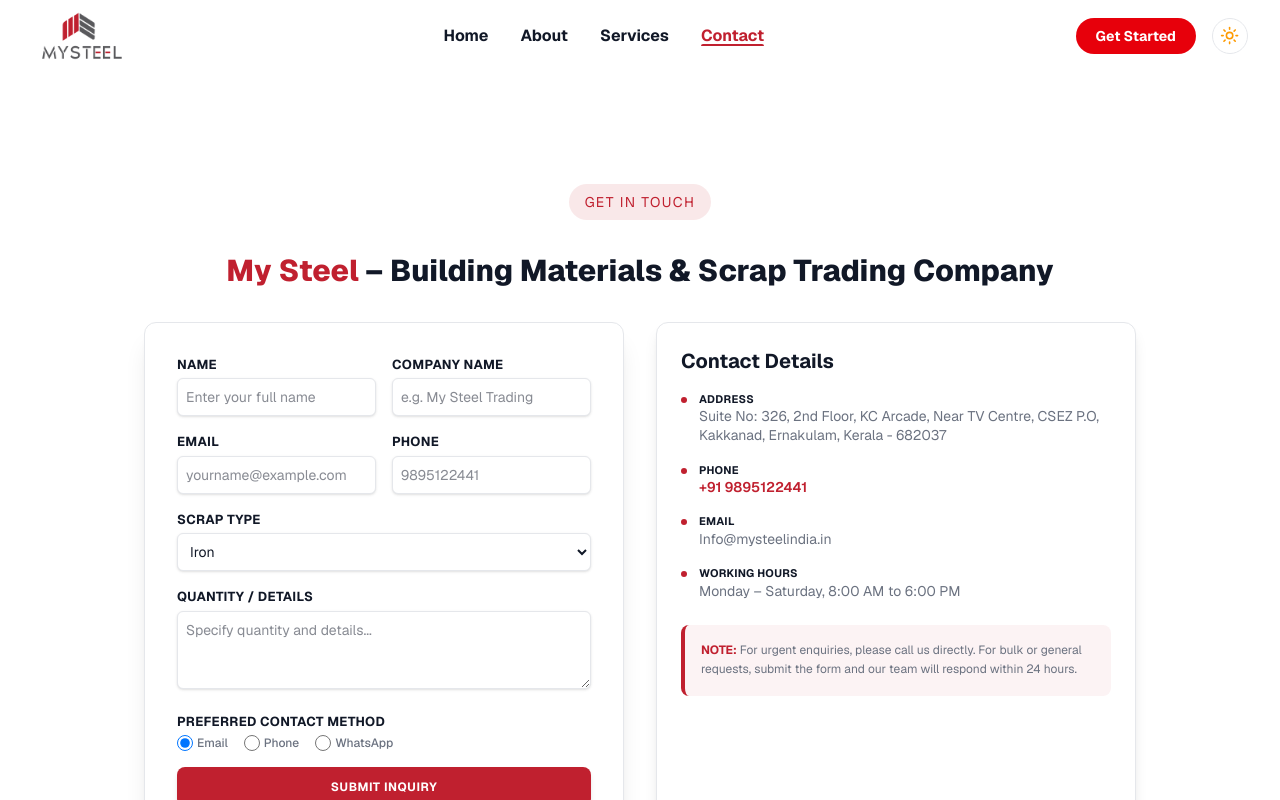
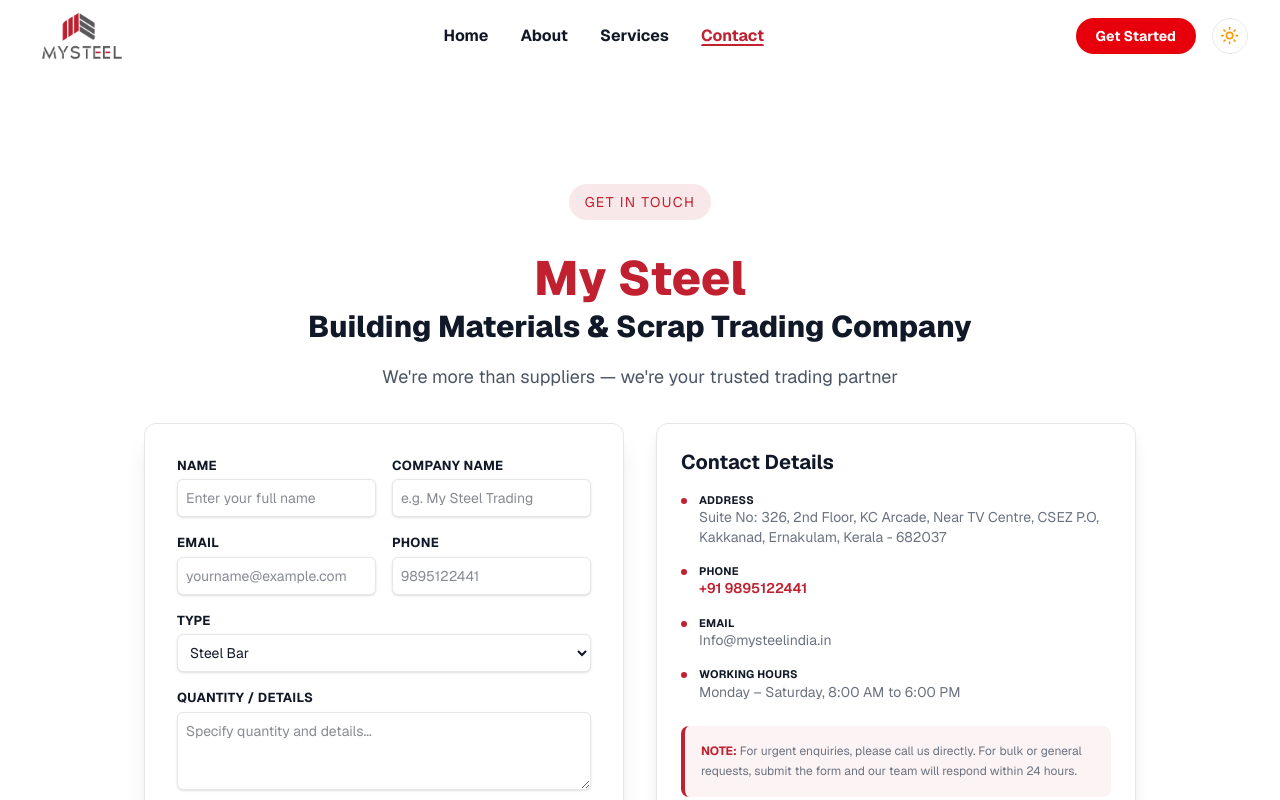
Before and after one commit to Sujith-Sukumar/mysteel, a Next.js app: page /contact in a window 1280 px wide. Shown: the top 800 px of the page. Built offline with nearby package versions, Linux system fonts and the light colour scheme.

Commit message:
update contact page

```diff
--- a/app/contact/Contact.jsx
+++ b/app/contact/Contact.jsx
@@ -31,7 +31,7 @@
     companyName: '',
     email: '',
     phone: '',
-    scrapType: 'Iron',
+    scrapType: 'Steelbar',
     quantity: '',
     contactMethod: 'Email'
   });
@@ -93,7 +93,7 @@
           companyName: "",
           email: "",
           phone: "",
-          scrapType: "Iron",
+          scrapType: "Steelbar",
           quantity: "",
           contactMethod: "Email",
         });
@@ -152,12 +152,15 @@
               <motion.div variants={fadeInUp} className="inline-block rounded-full bg-primary/10 px-4 py-2 text-sm font-Semibold uppercase tracking-widest text-primary m-4">
                 Get In Touch
               </motion.div>
-              <motion.h1 variants={fadeInUp} className="text-2xl font-extrabold leading-tight text-foreground md:text-3xl mt-4">
-                  <span className="text-primary">My Steel</span> – Building Materials & Scrap Trading Company
+              <motion.h1 variants={fadeInUp} className="text-2xl font-extrabold leading-tight text-foreground md:text-3xl mt-3">
+                <span className="text-primary text-[3rem]">My Steel</span> <br /> Building Materials & Scrap Trading Company
               </motion.h1>
-              {/* <motion.p variants={fadeInUp} className="text-lg leading-relaxed text-muted-foreground max-w-3xl mx-auto">
-                <strong className="text-foreground uppercase">MySteel</strong>,offers trusted scrap trading for Iron, Copper, Aluminium, and Plastic — built on long-term relationships and reliability.
-              </motion.p> */}
+              <motion.p
+                variants={fadeInUp}
+                className="text-lg leading-relaxed text-gray-600 max-w-3xl mx-auto  "
+              >
+                We're more than suppliers — we're your trusted trading partner
+              </motion.p>
             </motion.div>
 
             {/* 2) Contact Details + Form */}
@@ -173,7 +176,7 @@
                   viewport={{ once: true }}
                   className="bg-card p-8 rounded-xl shadow-xl border border-border h-full"
                 >
-                  <form onSubmit={handleSubmit}  noValidate  className="space-y-4">
+                  <form onSubmit={handleSubmit} noValidate className="space-y-4">
                     <div className="grid grid-cols-1 md:grid-cols-2 gap-4">
                       <motion.div whileHover={{ scale: 1.01 }}>
                         <label className="block text-[13px] font-bold uppercase tracking-wide text-foreground mb-1">Name</label>
@@ -234,18 +237,21 @@
                     </div>
 
                     <motion.div whileHover={{ scale: 1.01 }}>
-                      <label className="block text-[13px] font-bold uppercase tracking-wide text-foreground mb-1">Scrap Type</label>
+                      <label className="block text-[13px] font-bold uppercase tracking-wide text-foreground mb-1">Type</label>
                       <select
                         name="scrapType"
                         value={formData.scrapType}
                         onChange={handleChange}
                         className="w-full bg-background border-border rounded-md shadow-sm focus:ring-primary focus:border-primary p-2 border outline-none text-sm text-foreground cursor-pointer"
                       >
+                        <option value="Steelbar">Steel Bar</option>
+                        <option value="Cement">Cement</option>
                         <option value="Iron">Iron</option>
                         <option value="Copper">Copper</option>
                         <option value="Aluminium">Aluminium</option>
                         <option value="Plastic">Plastic</option>
-                        <option value="Mixed">Mixed</option>
+                        <option value="brass">Brass</option>
+
                       </select>
                     </motion.div>
 
```
